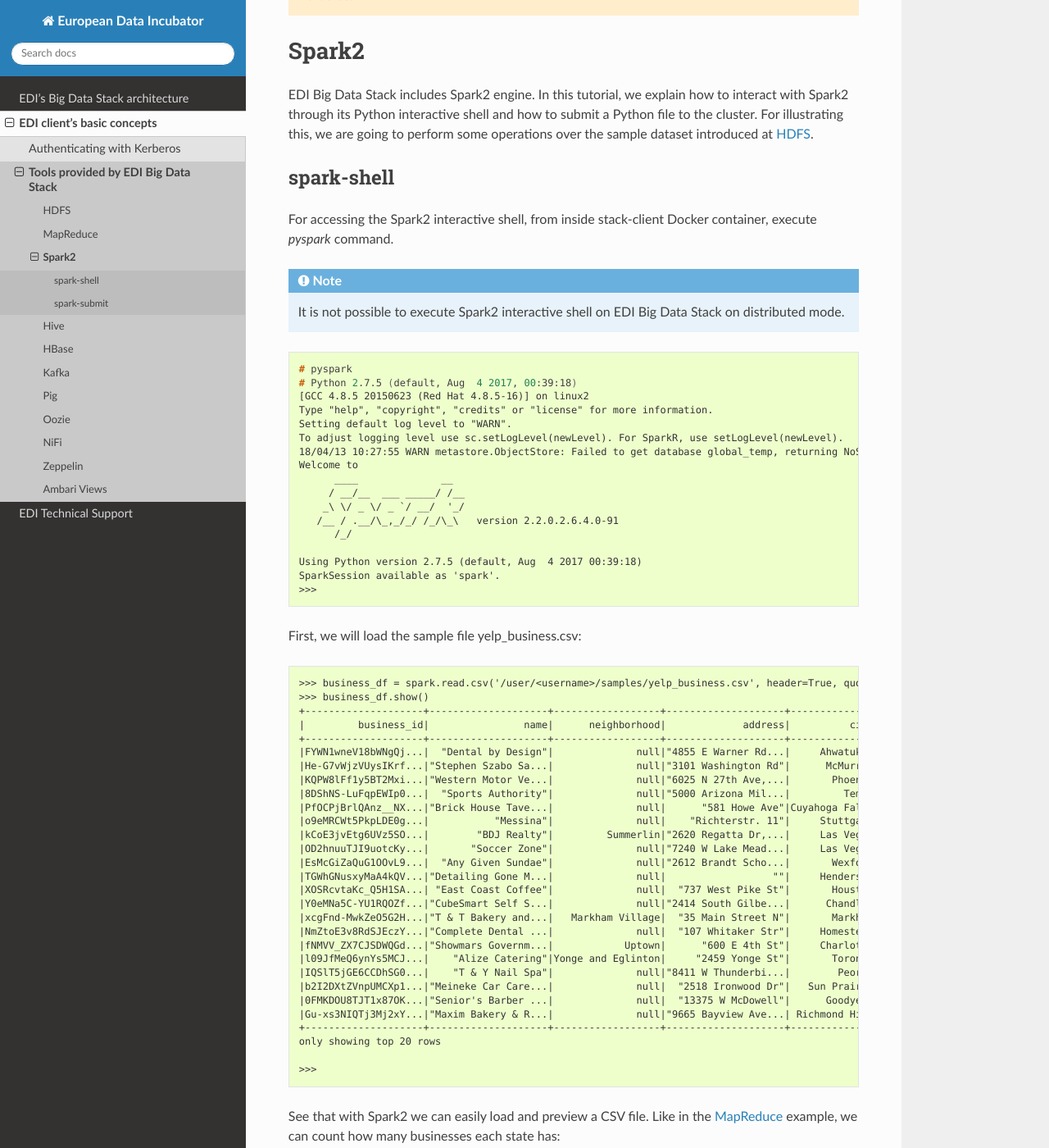
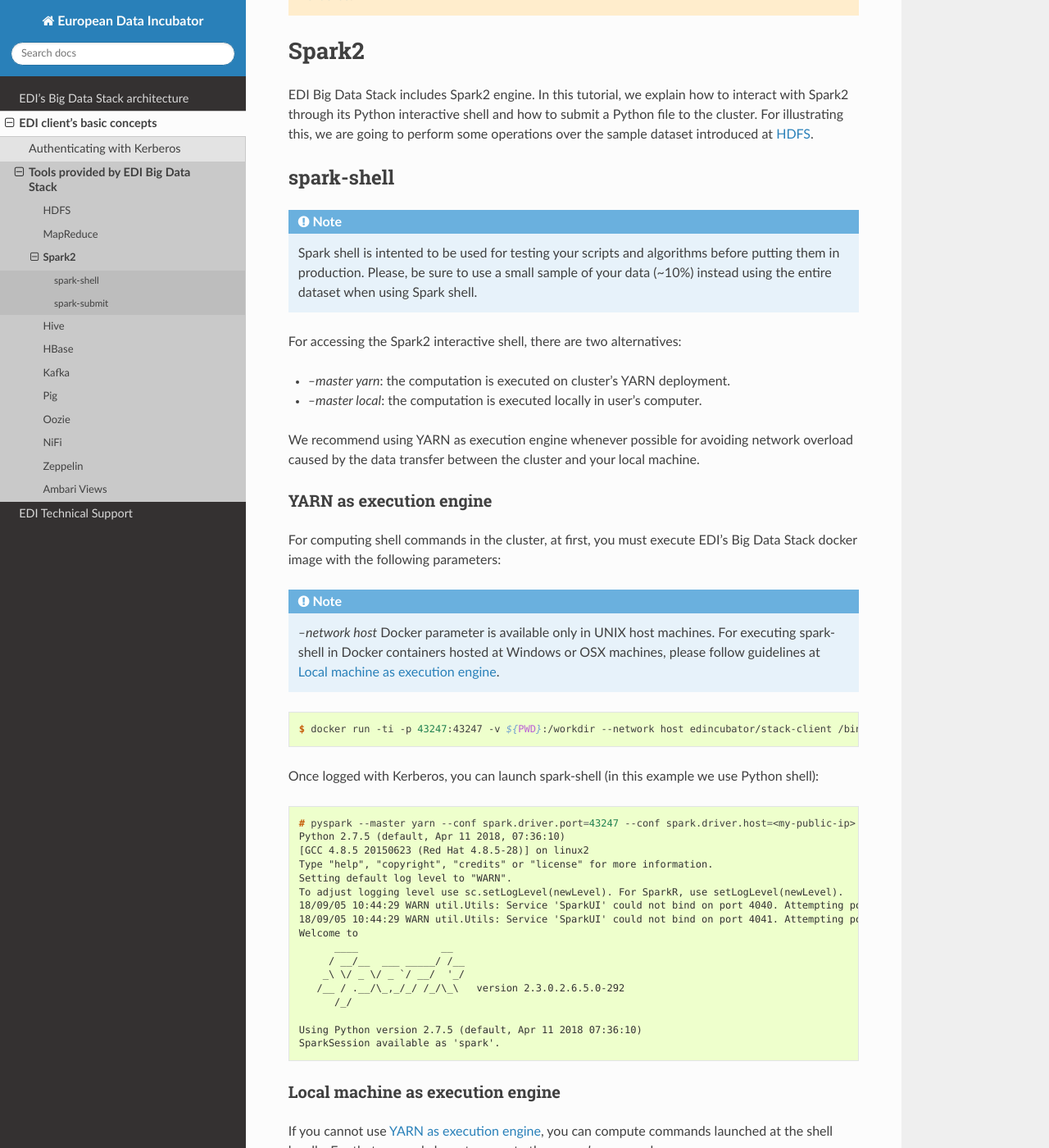
Before and after one commit to edincubator/edi-doc, a Sphinx documentation site: the page built from source/big-data-stack/tools/spark2.rst, in a window 1280 px wide and 1400 px high, scrolled down 205 px. Shown: the whole window at 82% size. Built offline with Sphinx 7.4.7 and the Read the Docs theme 2.0.0, drawn with Linux system fonts in a browser that asks for light colours; some of the changed text lies outside the part shown.

Commit message:
Explaining how to launch spark-shell properly

```diff
--- a/source/big-data-stack/tools/spark2.rst
+++ b/source/big-data-stack/tools/spark2.rst
@@ -17,40 +17,93 @@ operations over the sample dataset introduced at :ref:`hdfs`.
 spark-shell
 -----------
 
-For accessing the Spark2 interactive shell, from inside stack-client Docker
-container, execute `pyspark` command.
+.. note::
+
+  Spark shell is intented to be used for testing your scripts and algorithms
+  before putting them in production. Please, be sure to use a small sample of
+  your data (~10%) instead using the entire dataset when using Spark shell.
+
+For accessing the Spark2 interactive shell, there are two alternatives:
+
+* `--master yarn`: the computation is executed on cluster's YARN deployment.
+* `--master local`: the computation is executed locally in user's computer.
+
+We recommend using YARN as execution engine whenever possible for avoiding
+network overload caused by the data transfer between the cluster and your
+local machine.
+
+.. _yarn-as-execution-engine:
+
+YARN as execution engine
+........................
+
+For computing shell commands in the cluster, at first, you must execute EDI's
+Big Data Stack docker image with the following parameters:
 
 .. note::
 
-  It is not possible to execute Spark2 interactive shell on EDI Big Data Stack
-  on distributed mode.
+  `--network host` Docker parameter is available only in UNIX host machines.
+  For executing spark-shell in Docker containers hosted at Windows or OSX
+  machines, please follow guidelines at :ref:`local-machine-execution`.
 
 .. code-block:: console
 
-  # pyspark
-  # Python 2.7.5 (default, Aug  4 2017, 00:39:18)
-  [GCC 4.8.5 20150623 (Red Hat 4.8.5-16)] on linux2
+  $ docker run -ti -p 43247:43247 -v ${PWD}:/workdir --network host edincubator/stack-client /bin/bash
+
+Once logged with Kerberos, you can launch spark-shell (in this example we use
+Python shell):
+
+.. code-block:: console
+
+  # pyspark --master yarn --conf spark.driver.port=43247 --conf spark.driver.host=<my-public-ip>
+  Python 2.7.5 (default, Apr 11 2018, 07:36:10)
+  [GCC 4.8.5 20150623 (Red Hat 4.8.5-28)] on linux2
   Type "help", "copyright", "credits" or "license" for more information.
   Setting default log level to "WARN".
   To adjust logging level use sc.setLogLevel(newLevel). For SparkR, use setLogLevel(newLevel).
-  18/04/13 10:27:55 WARN metastore.ObjectStore: Failed to get database global_temp, returning NoSuchObjectException
+  18/09/05 10:44:29 WARN util.Utils: Service 'SparkUI' could not bind on port 4040. Attempting port 4041.
+  18/09/05 10:44:29 WARN util.Utils: Service 'SparkUI' could not bind on port 4041. Attempting port 4042.
   Welcome to
         ____              __
        / __/__  ___ _____/ /__
       _\ \/ _ \/ _ `/ __/  '_/
-     /__ / .__/\_,_/_/ /_/\_\   version 2.2.0.2.6.4.0-91
+     /__ / .__/\_,_/_/ /_/\_\   version 2.3.0.2.6.5.0-292
         /_/
 
-  Using Python version 2.7.5 (default, Aug  4 2017 00:39:18)
+  Using Python version 2.7.5 (default, Apr 11 2018 07:36:10)
   SparkSession available as 'spark'.
-  >>>
 
 
-First, we will load the sample file yelp_business.csv:
+.. _local-machine-execution:
+
+Local machine as execution engine
+.................................
+
+If you cannot use :ref:`yarn-as-execution-engine`, you can compute commands
+launched at the shell locally. For that, you only have to execute the `pyspark`
+command.
+
+.. warning::
+
+  Computing Spark shell commands locally produces a wide amount of data transfer
+  between the HDFS cluster and your machine, as data has to be downloaded to
+  your machine to be computed. For avoiding this problem, Spark allows sampling
+  the data. **Be sure to always use a sample of size of 0.1 (10%) when executing
+  spark-shell locally!** The network usage is monitored at the cluster for
+  detecting huge amounts of data transfers outside the cluster.
+  See the :ref:`spark-yelp-example` for learning how to sample data in Spark2.
+
+
+.. _spark-yelp-example:
+
+Yelp example
+............
+
+First, we will load the sample file yelp_business.csv and get a sample of 10%:
 
 .. code-block:: console
 
-  >>> business_df = spark.read.csv('/user/<username>/samples/yelp_business.csv', header=True, quote='"', escape='"')
+  >>> business_df = spark.read.csv('/user/<username>/samples/yelp_business.csv', header=True, quote='"', escape='"').sample(False, 0.1, 77)
   >>> business_df.show()
   +--------------------+--------------------+------------------+--------------------+--------------+-----+-----------+-------------+--------------+-----+------------+-------+--------------------+
   |         business_id|                name|      neighborhood|             address|          city|state|postal_code|     latitude|     longitude|stars|review_count|is_open|          categories|
@@ -263,6 +316,11 @@ the `spark2example` folder from
 Copy the `yelp_example.py` file to your workspace and execute `spark-submit`
 command:
 
+.. note::
+
+  Don't forget to include `--master yarn` and `--deploy-mode cluster` parameters
+  in order to compute the job in the cluster instead of locally.
+
 .. code-block:: console
 
   # spark-submit --master yarn --deploy-mode cluster /workdir/yelp_example.py
```
